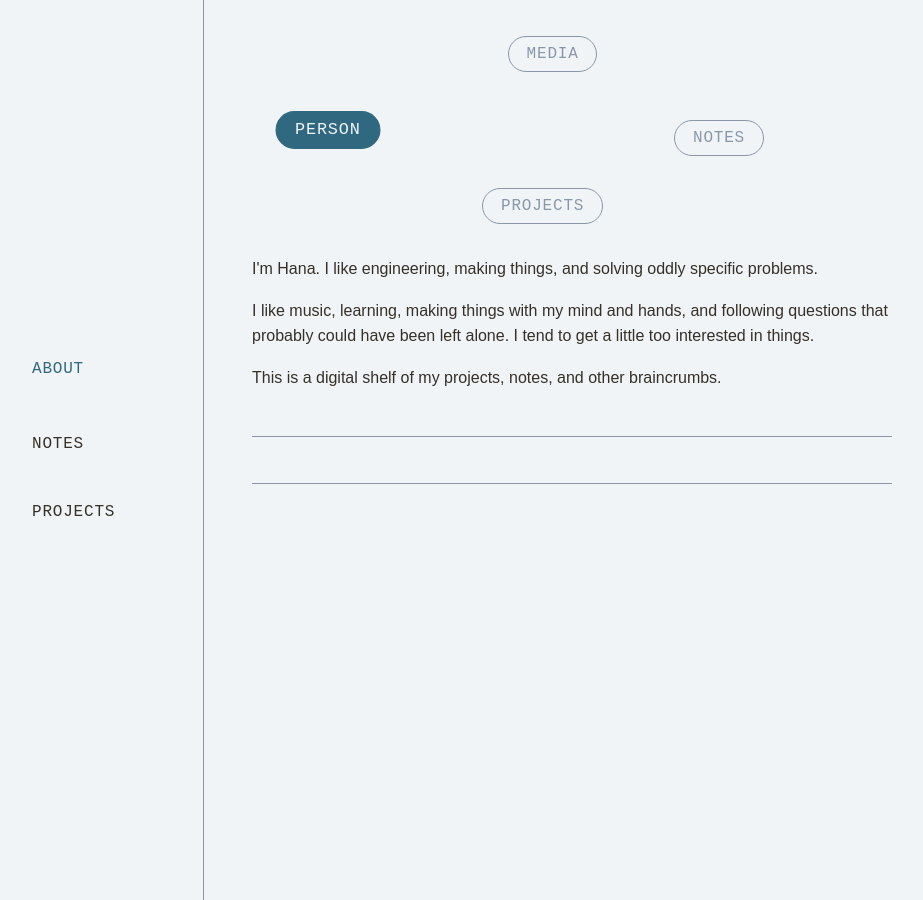
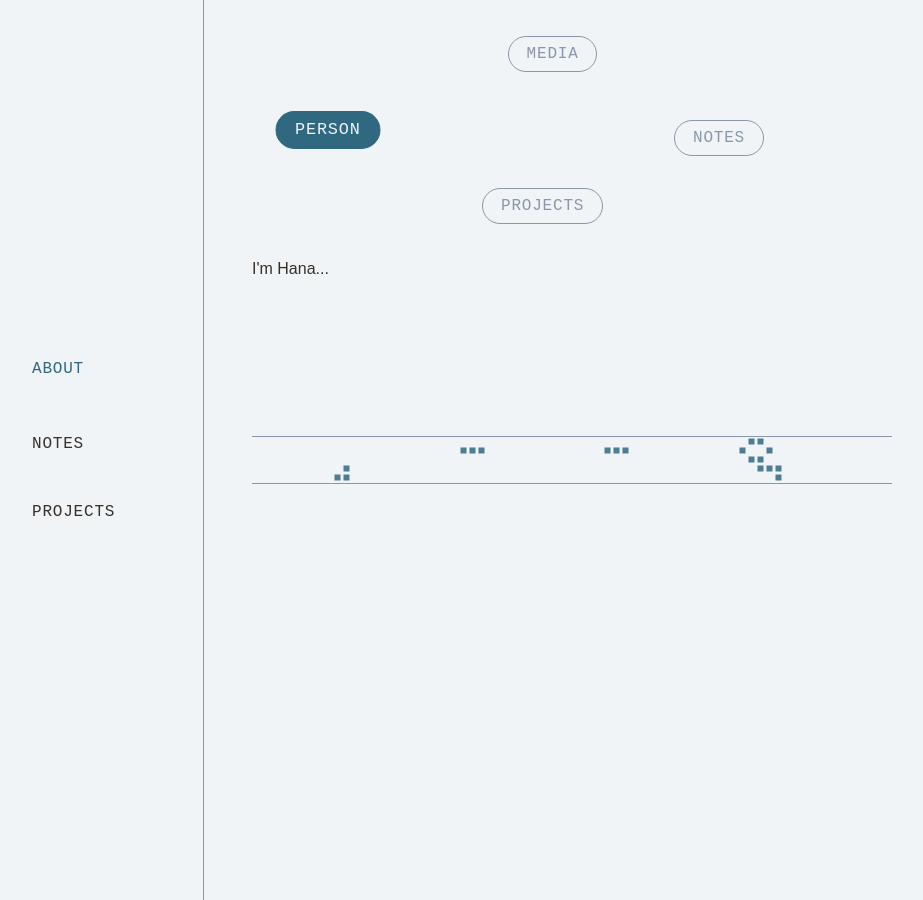
Before and after one commit to shrimplines/shrimplines, a Jekyll site: the page built from index.html, in a window 1280 px wide. Shown: the whole page, without its empty margins (16-939 px from the left). Built offline with Jekyll 4.4.1, drawn with Linux system fonts in a browser that asks for light colours; some web fonts are replaced.

Commit message:
about page fix

```diff
--- a/_layouts/default.html
+++ b/_layouts/default.html
@@ -34,6 +34,8 @@
 
     <script src="{{ '/assets/js/highlight.js' | relative_url }}"></script>
     <script src="{{ '/assets/js/main.js' | relative_url }}"></script>
+    <script src="{{ '/assets/js/game-of-life.js' | relative_url }}"></script>
+    <script src="{{ '/assets/js/about-page.js' | relative_url }}"></script>
 </body>
 
 </html>
--- a/content/about.html
+++ b/content/about.html
@@ -8,18 +8,16 @@
 
     <div class="about-node-content">
         <div class="about-node-panel active" data-panel="person">
-            <p>I'm Hana. I like engineering, making things, and solving oddly specific problems.</p>
-            <p>I like music, learning, making things with my mind and hands, and following questions that probably could have been left alone. I tend to get a little too interested in things.</p>
-            <p>This is a digital shelf of my projects, notes, and other braincrumbs.</p>
+            <p>I'm Hana...</p>
         </div>
         <div class="about-node-panel" data-panel="media">
-            <p>Placeholder — what I've been reading, watching, and listening to lately.</p>
+            <p>mediamediamediamedia</p>
         </div>
         <div class="about-node-panel" data-panel="notes">
-            <p>Placeholder — a shortcut into thoughts, essays, and inspiration.</p>
+            <p>notesnotesnotesnotes</p>
         </div>
         <div class="about-node-panel" data-panel="projects">
-            <p>Placeholder — a shortcut into builds, experiments, and the archive.</p>
+            <p>projectsprojectsprojects</p>
         </div>
     </div>
 
```
